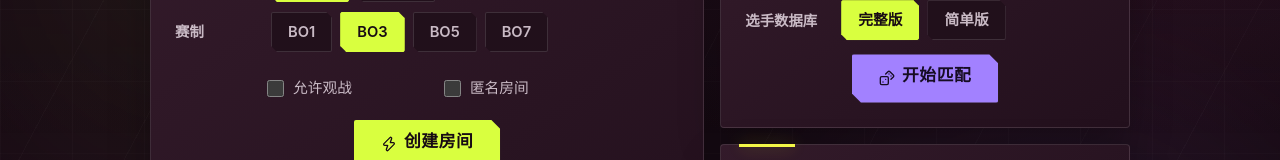
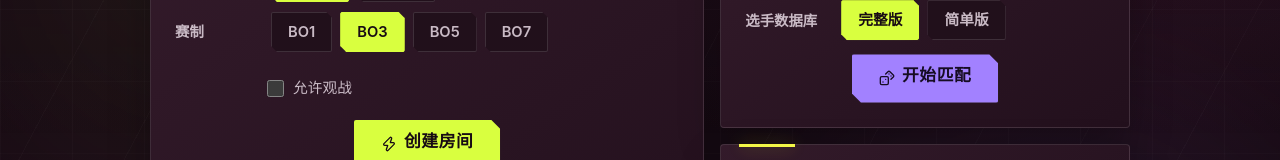
Before and after one commit to xinhai-ai/csgofriberg, a React (Vite) app in the folder client/: page /multi in a window 1280 px wide. Shown: the part 200-360 px from the top of the page. Built offline with nearby package versions, Linux system fonts and the light colour scheme; no server answers.

Commit message:
feat: anonymous restrict

```diff
--- a/client/src/pages/MultiLobby.tsx
+++ b/client/src/pages/MultiLobby.tsx
@@ -54,7 +54,7 @@ export default function MultiLobby() {
   const [dbType, setDbType] = useState<DbType>('normal');
   const [boType, setBoType] = useState(3);
   const [allowSpectators, setAllowSpectators] = useState(false);
-  const [anonymous, setAnonymous] = useState(false);
+  const anonymous = true;
   const [mmDbType, setMmDbType] = useState<DbType>('normal');
   const mmAnonymous = true;
   const [joinCode, setJoinCode] = useState('');
@@ -335,14 +335,6 @@ export default function MultiLobby() {
               />
               <span>允许观战</span>
             </label>
-            <label className="spectator-option">
-              <input
-                type="checkbox"
-                checked={anonymous}
-                onChange={(event) => setAnonymous(event.target.checked)}
-              />
-              <span>匿名房间</span>
-            </label>
             <div style={{ textAlign: 'center', marginTop: 14 }}>
               <button className="btn btn-lg" onClick={() => void create()}>
                 <Zap size={16} />
```
Also changed, not shown: 1 other file (tests, documents, lock files or other folders).
